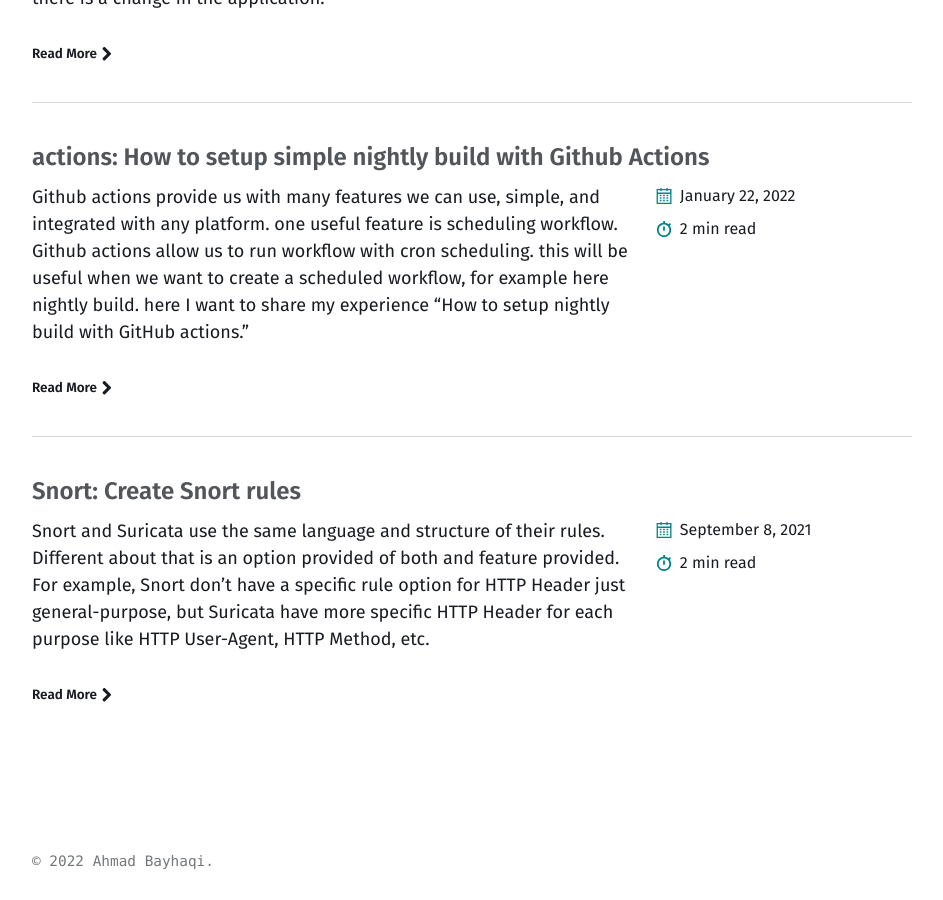
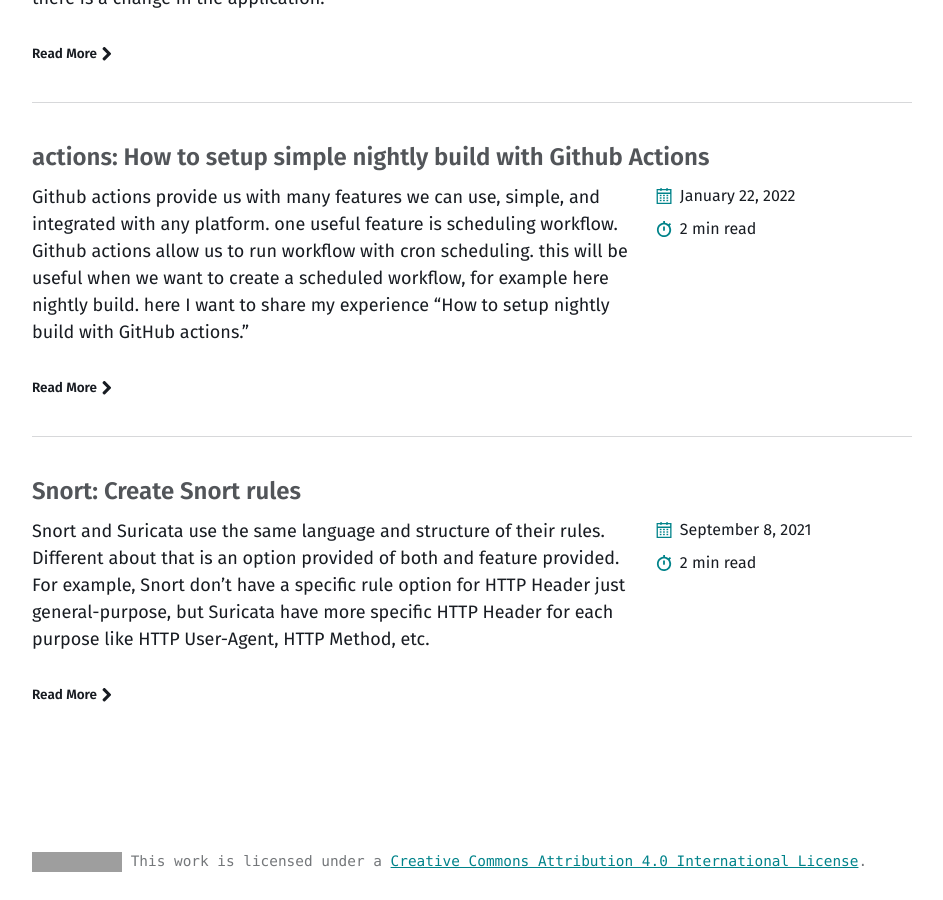
Before and after one commit to Kyuubang/Kyuubang.github.io, a Jekyll site: the page built from index.md, in a window 1280 px wide and 900 px high, scrolled down 702 px. Shown: the whole window, without its empty margins (40-983 px from the left). Built offline with Jekyll 4.4.1, drawn with Linux system fonts in a browser that asks for light colours; grey boxes are pictures that could not be loaded.

Commit message:
change licences

```diff
--- a/_config.yml
+++ b/_config.yml
@@ -15,7 +15,7 @@
 # in the templates via {{ site.myvariable }}.
 lang: en-US
 headtitle: Kyuubang
-copyright: Ahmad Bayhaqi
+copyright:
 title: (R)-chive.
 email: javascript:window.open('mailto:'+['kyuubang','keemail.me'].join('@'))
 description:
--- a/_includes/footer.html
+++ b/_includes/footer.html
@@ -4,7 +4,7 @@
       {% if site.copyright %}
 	  <p>&copy; {{ site.time | date: '%Y' }} {{ site.copyright }}.</p>
       {% else %}
-        <p>&copy; {{ site.time | date: '%Y' }} {{ site.title }}.</p>
+      <p><a rel="license" href="http://creativecommons.org/licenses/by/4.0/"><img alt="Creative Commons License" style="border-width:0" src="https://i.creativecommons.org/l/by/4.0/88x31.png" /></a><span></a> This work is licensed under a <a rel="license" href="http://creativecommons.org/licenses/by/4.0/">Creative Commons Attribution 4.0 International License</a>.</span></p>
       {% endif %}
     </div>
   </div>
```
